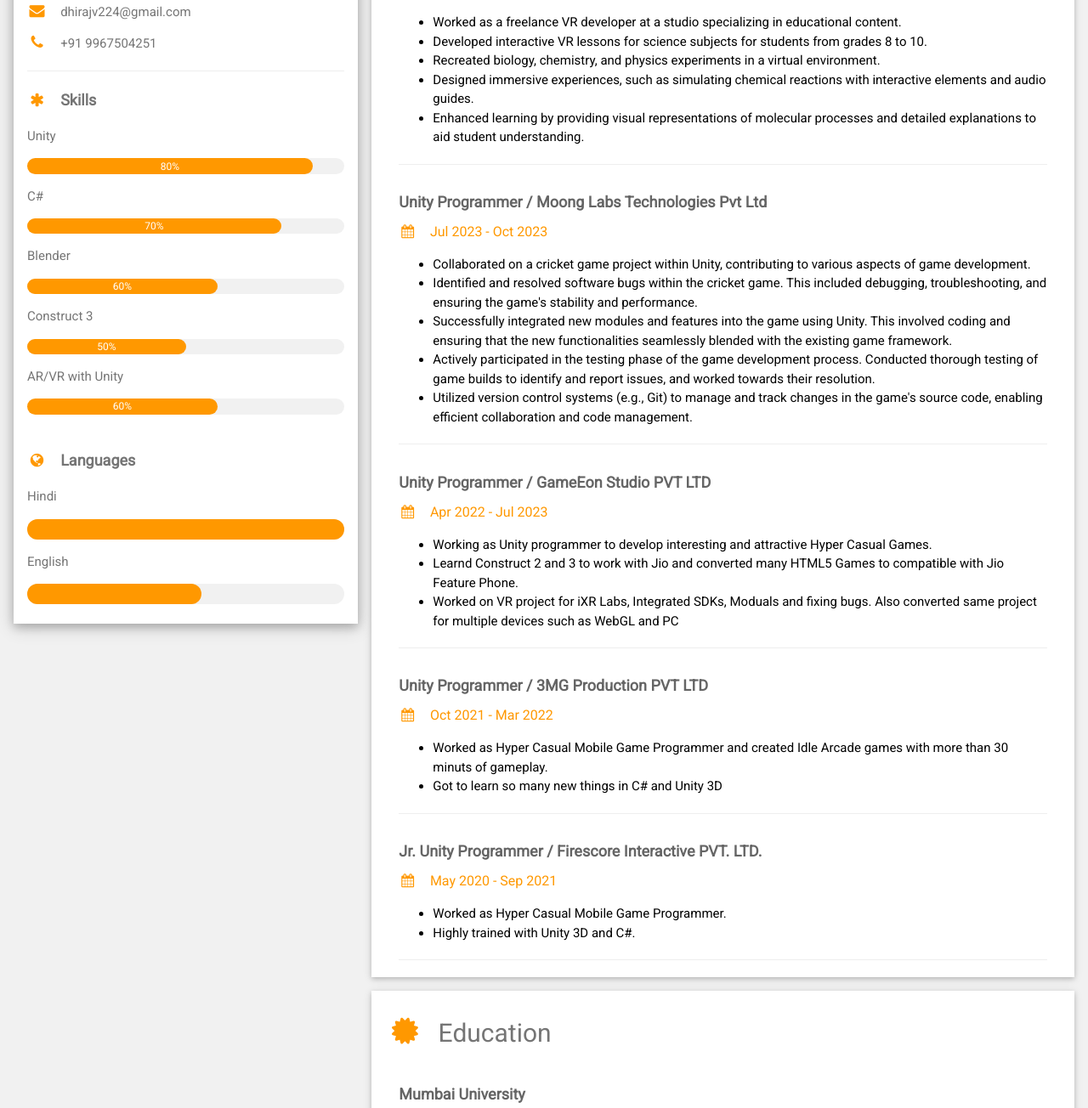
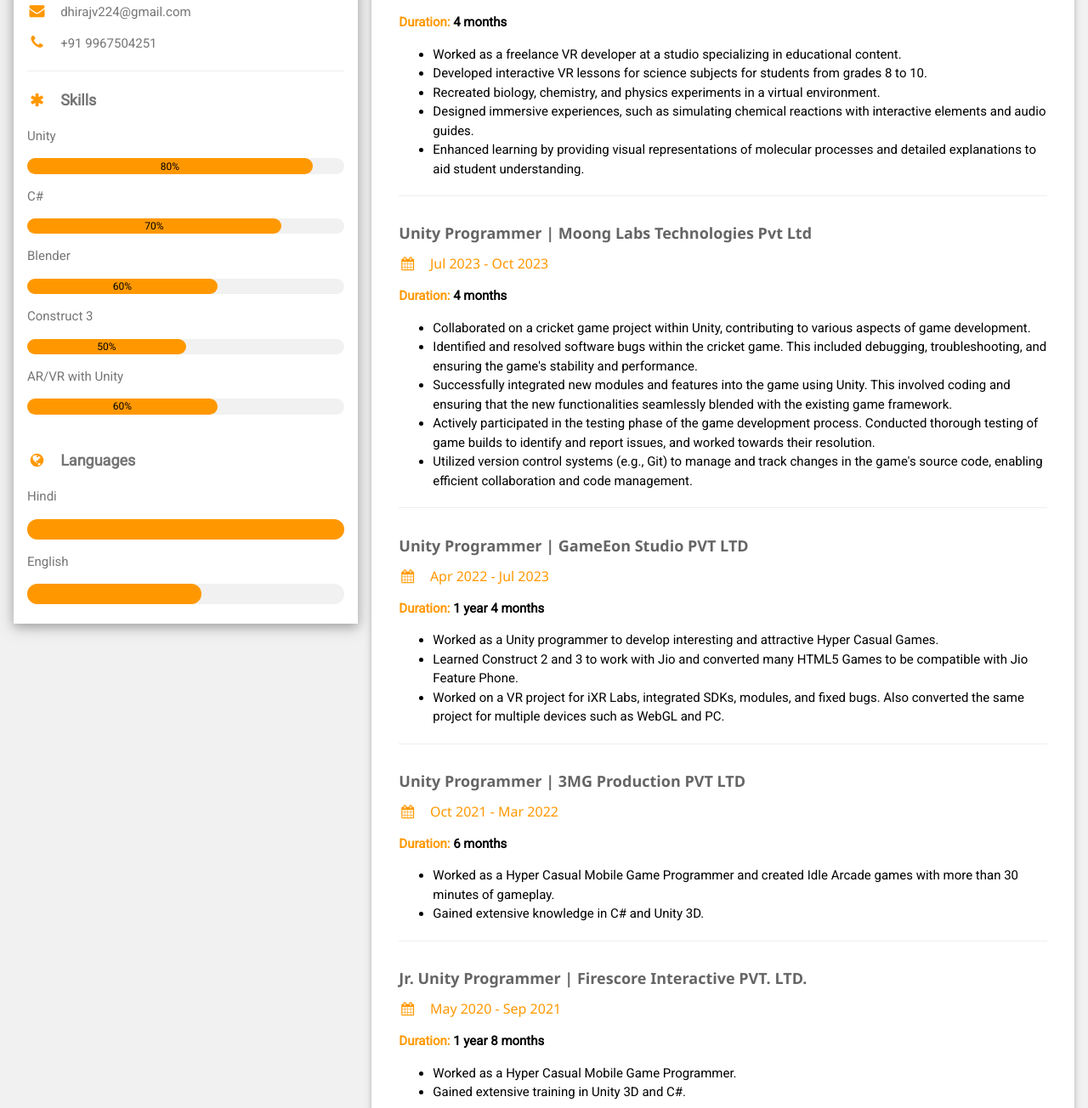
Before and after one commit to dhiraj7894/resume-cv, a plain HTML site: page index.html in a window 1280 px wide. Shown: the part 548-1852 px from the top of the page at 85% size. Drawn offline with nearby package versions, Linux system fonts and the light colour scheme.

Commit message:
Code optimization

```diff
--- a/index.html
+++ b/index.html
@@ -1,25 +1,14 @@
 <!DOCTYPE html>
-<html>
+<html lang="en">
 
 <head>
-  <title>DHIRAJLAL VISHWAKARMA</title>
   <meta charset="UTF-8">
-  <meta name="viewport" content="width=device-width, initial-scale=1">
+  <meta name="viewport" content="width=device-width, initial-scale=1.0">
+  <title>DHIRAJLAL VISHWAKARMA - Game Programmer</title>
   <link rel="stylesheet" href="https://www.w3schools.com/w3css/4/w3.css">
-  <link rel='stylesheet' href='https://fonts.googleapis.com/css?family=Roboto'>
+  <link rel="stylesheet" href="https://fonts.googleapis.com/css?family=Roboto">
   <link rel="stylesheet" href="https://cdnjs.cloudflare.com/ajax/libs/font-awesome/4.7.0/css/font-awesome.min.css">
-  <style>
-    html,
-    body,
-    h1,
-    h2,
-    h3,
-    h4,
-    h5,
-    h6 {
-      font-family: "Roboto", sans-serif
-    }
-  </style>
+  <link rel="stylesheet" href="styles.css"> <!-- External CSS -->
 </head>
 
 <body class="w3-light-grey">
@@ -31,8 +20,7 @@
     <div class="w3-row-padding">
 
       <!-- Left Column -->
-      <div class="w3-third">
-
+      <section class="w3-third">
         <div class="w3-white w3-text-grey w3-card-4">
           <div class="w3-display-container">
             <img src="./avtar.jpg" style="width:100%" alt="Avatar">
@@ -50,26 +38,23 @@
             <p class="w3-large"><b><i class="fa fa-asterisk fa-fw w3-margin-right w3-text-orange"></i>Skills</b></p>
             <p>Unity</p>
             <div class="w3-light-grey w3-round-xlarge w3-small">
-              <div class="w3-container w3-center w3-round-xlarge w3-orange" style="width:90%">
-                <div class="w3-center w3-text-white">80% </div></div>
+              <div class="w3-container w3-center w3-round-xlarge w3-orange" style="width:90%">80%</div>
             </div>
             <p>C#</p>
             <div class="w3-light-grey w3-round-xlarge w3-small">
-              <div class="w3-container w3-center w3-round-xlarge w3-orange" style="width:80%">
-                <div class="w3-center w3-text-white">70%</div>
-              </div>
+              <div class="w3-container w3-center w3-round-xlarge w3-orange" style="width:80%">70%</div>
             </div>
             <p>Blender</p>
             <div class="w3-light-grey w3-round-xlarge w3-small">
-              <div class="w3-container w3-center w3-round-xlarge w3-orange" style="width:60%"><div class="w3-center w3-text-white">60%</div></div>
+              <div class="w3-container w3-center w3-round-xlarge w3-orange" style="width:60%">60%</div>
             </div>
             <p>Construct 3</p>
             <div class="w3-light-grey w3-round-xlarge w3-small">
-              <div class="w3-container w3-center w3-round-xlarge w3-orange" style="width:50%"><div class="w3-center w3-text-white">50%</div></div>
+              <div class="w3-container w3-center w3-round-xlarge w3-orange" style="width:50%">50%</div>
             </div>
             <p>AR/VR with Unity</p>
             <div class="w3-light-grey w3-round-xlarge w3-small">
-              <div class="w3-container w3-center w3-round-xlarge w3-orange" style="width:60%"><div class="w3-center w3-text-white">60%</div></div>
+              <div class="w3-container w3-center w3-round-xlarge w3-orange" style="width:60%">60%</div>
             </div>
             <br>
 
@@ -85,138 +70,126 @@
             </div>
             <br>
           </div>
-        </div><br>
-
-        <!-- End Left Column -->
         </div>
+      </section>
 
       <!-- Right Column -->
-      <div class="w3-twothird">
-
-        <div class="w3-container w3-card w3-white w3-margin-bottom">
+      <section class="w3-twothird">
+        <article class="w3-container w3-card w3-white w3-margin-bottom">
           <h2 class="w3-text-grey w3-padding-16"><i
               class="fa fa-suitcase fa-fw w3-margin-right w3-xxlarge w3-text-orange"></i>Work Experience</h2>
+
+          <!-- Work Experience Item 1 -->
           <div class="w3-container">
-                <h5 class="w3-opacity"><b>Unity Programmer / ComXR Virtual Reality India</b></h5>
-                <!--<h6 class="w3-text-orange"><i class="fa fa-calendar fa-fw w3-margin-right"></i>Apr 2022 - <span
-                    class="w3-tag w3-orange w3-round">Current</span></h6>-->
+            <h5 class="w3-opacity"><b>Unity Programmer | ComXR Virtual Reality India</b></h5>
             <h6 class="w3-text-orange"><i class="fa fa-calendar fa-fw w3-margin-right"></i>Feb 2024 - Current</h6>
-                <p>
+            </p>
             <ul>
               <li>Currently working at a company specializing in VR/AR development for automotive projects.</li>
               <li>Focused on creating detailed VR/AR experiences for car refinement and refitment procedures.</li>
-                  <li>Created immersive info panels that provide in-depth information about every car part, enhancing user understanding and engagement.</li>
-                  <li>Utilized VR/AR technology to offer a hands-on learning experience for mechanics, engineers, and car enthusiasts, improving their skills and knowledge.</li>
+              <li>Created immersive info panels that provide in-depth information about every car part, enhancing user
+                understanding and engagement.</li>
+              <li>Utilized VR/AR technology to offer a hands-on learning experience for mechanics, engineers, and car
+                enthusiasts, improving their skills and knowledge.</li>
               <li>Worked on image tracking projects using PlayCanvas to enhance AR capabilities.</li>
-                  <li>Developed web-based automobile integration systems to provide seamless user experiences across platforms.</li>
+              <li>Developed web-based automobile integration systems to provide seamless user experiences across
+                platforms.</li>
             </ul>
-                </p>
             <hr>
           </div>
+
+          <!-- Work Experience Item 2 -->
           <div class="w3-container">
-                <h5 class="w3-opacity"><b>Unity Programmer / Constituents Ai And Technology Private Limited</b></h5>
+            <h5 class="w3-opacity"><b>Unity Programmer | Constituents Ai And Technology Private Limited</b></h5>
             <h6 class="w3-opacity">Freelance</h6>
-                <!--<h6 class="w3-text-orange"><i class="fa fa-calendar fa-fw w3-margin-right"></i>Apr 2022 - <span
-                    class="w3-tag w3-orange w3-round">Current</span></h6>-->
             <h6 class="w3-text-orange"><i class="fa fa-calendar fa-fw w3-margin-right"></i>Oct 2023 - Jan 2024</h6>
-                <p>
+            <p class="w3-text-orange"><strong>Duration:</strong> <span class="duration" data-start="2023-10-01" data-end="2024-02-03"></span>
             <ul>
               <li>Worked as a freelance VR developer at a studio specializing in educational content.</li>
               <li>Developed interactive VR lessons for science subjects for students from grades 8 to 10.</li>
               <li>Recreated biology, chemistry, and physics experiments in a virtual environment.</li>
-                  <li>Designed immersive experiences, such as simulating chemical reactions with interactive elements and audio guides.</li>
-                  <li>Enhanced learning by providing visual representations of molecular processes and detailed explanations to aid student understanding.</li>
+              <li>Designed immersive experiences, such as simulating chemical reactions with interactive elements and
+                audio guides.</li>
+              <li>Enhanced learning by providing visual representations of molecular processes and detailed explanations
+                to aid student understanding.</li>
             </ul>
-                </p>
             <hr>
           </div>
+
+          <!-- Work Experience Item 3 -->
           <div class="w3-container">
-                <h5 class="w3-opacity"><b>Unity Programmer / Moong Labs Technologies Pvt Ltd</b></h5>
-                <!--<h6 class="w3-text-orange"><i class="fa fa-calendar fa-fw w3-margin-right"></i>Apr 2022 - <span
-                    class="w3-tag w3-orange w3-round">Current</span></h6>-->
+            <h5 class="w3-opacity"><b>Unity Programmer | Moong Labs Technologies Pvt Ltd</b></h5>
             <h6 class="w3-text-orange"><i class="fa fa-calendar fa-fw w3-margin-right"></i>Jul 2023 - Oct 2023</h6>
-                <p>
+            <p class="w3-text-orange"><strong>Duration:</strong> <span class="duration" data-start="2023-07-01" data-end="2023-11-01"></span>
             <ul>
-                  <li>Collaborated on a cricket game project within Unity, contributing to various aspects of game development.</li>
-                  <li>Identified and resolved software bugs within the cricket game. This included debugging, troubleshooting, and ensuring the game's stability and performance.</li>
-                  <li>Successfully integrated new modules and features into the game using Unity. This involved coding and ensuring that the new functionalities seamlessly blended with the existing game framework.</li>
-                  <li> Actively participated in the testing phase of the game development process. Conducted thorough testing of game builds to identify and report issues, and worked towards their resolution.</li>
-                  <li>Utilized version control systems (e.g., Git) to manage and track changes in the game's source code, enabling efficient collaboration and code management.</li>
+              <li>Collaborated on a cricket game project within Unity, contributing to various aspects of game
+                development.</li>
+              <li>Identified and resolved software bugs within the cricket game. This included debugging,
+                troubleshooting, and ensuring the game's stability and performance.</li>
+              <li>Successfully integrated new modules and features into the game using Unity. This involved coding and
+                ensuring that the new functionalities seamlessly blended with the existing game framework.</li>
+              <li>Actively participated in the testing phase of the game development process. Conducted thorough testing
+                of game builds to identify and report issues, and worked towards their resolution.</li>
+              <li>Utilized version control systems (e.g., Git) to manage and track changes in the game's source code,
+                enabling efficient collaboration and code management.</li>
             </ul>
-                </p>
             <hr>
           </div>
+
+          <!-- Work Experience Item 4 -->
           <div class="w3-container">
-            <h5 class="w3-opacity"><b>Unity Programmer / GameEon Studio PVT LTD</b></h5>
-            <!--<h6 class="w3-text-orange"><i class="fa fa-calendar fa-fw w3-margin-right"></i>Apr 2022 - <span
-                class="w3-tag w3-orange w3-round">Current</span></h6>-->
+            <h5 class="w3-opacity"><b>Unity Programmer | GameEon Studio PVT LTD</b></h5>
             <h6 class="w3-text-orange"><i class="fa fa-calendar fa-fw w3-margin-right"></i>Apr 2022 - Jul 2023</h6>
-            <p>
+            <p class="w3-text-orange"><strong>Duration:</strong> <span class="duration" data-start="2022-04-25" data-end="2023-08-01"></span>
             <ul>
-              <li>Working as Unity programmer to develop interesting and attractive Hyper Casual Games.</li>
-              <li>Learnd Construct 2 and 3 to work with Jio and converted many HTML5 Games to compatible with Jio
+              <li>Worked as a Unity programmer to develop interesting and attractive Hyper Casual Games.</li>
+              <li>Learned Construct 2 and 3 to work with Jio and converted many HTML5 Games to be compatible with Jio
                 Feature Phone.</li>
-              <li>Worked on VR project for iXR Labs, Integrated SDKs, Moduals and fixing bugs. Also converted same
-                project for multiple devices such as WebGL and PC</li>
+              <li>Worked on a VR project for iXR Labs, integrated SDKs, modules, and fixed bugs. Also converted the same
+                project for multiple devices such as WebGL and PC.</li>
             </ul>
-            </p>
             <hr>
           </div>
+
+          <!-- Work Experience Item 5 -->
           <div class="w3-container">
-            <h5 class="w3-opacity"><b>Unity Programmer / 3MG Production PVT LTD</b></h5>
+            <h5 class="w3-opacity"><b>Unity Programmer | 3MG Production PVT LTD</b></h5>
             <h6 class="w3-text-orange"><i class="fa fa-calendar fa-fw w3-margin-right"></i>Oct 2021 - Mar 2022</h6>
-            <p>
+            <p class="w3-text-orange"><strong>Duration:</strong> <span class="duration" data-start="2021-10-01" data-end="2022-04-01"></span>
             <ul>
-              <li>Worked as Hyper Casual Mobile Game Programmer and created Idle Arcade games with more than 30 minuts
-                of gameplay.</li>
-              <li>Got to learn so many new things in C# and Unity 3D</li>
+              <li>Worked as a Hyper Casual Mobile Game Programmer and created Idle Arcade games with more than 30
+                minutes of gameplay.</li>
+              <li>Gained extensive knowledge in C# and Unity 3D.</li>
             </ul>
-            </p>
             <hr>
           </div>
+
+          <!-- Work Experience Item 6 -->
           <div class="w3-container">
-            <h5 class="w3-opacity"><b>Jr. Unity Programmer / Firescore Interactive PVT. LTD.</b></h5>
+            <h5 class="w3-opacity"><b>Jr. Unity Programmer | Firescore Interactive PVT. LTD.</b></h5>
             <h6 class="w3-text-orange"><i class="fa fa-calendar fa-fw w3-margin-right"></i>May 2020 - Sep 2021</h6>
-            <p>
+            <p class="w3-text-orange"><strong>Duration:</strong> <span class="duration" data-start="2020-02-01" data-end="2021-10-01"></span>
             <ul>
-              <li>Worked as Hyper Casual Mobile Game Programmer.</li>
-              <li>Highly trained with Unity 3D and C#.</li>
+              <li>Worked as a Hyper Casual Mobile Game Programmer.</li>
+              <li>Gained extensive training in Unity 3D and C#.</li>
             </ul>
-            </p>
             <hr>
           </div>
+          <!-- Work Experience Item 7 -->
           <!-- <div class="w3-container">
-            <h5 class="w3-opacity"><b>Space Manager / makerghat.org</b></h5>
-            <h6 class="w3-text-orange"><i class="fa fa-calendar fa-fw w3-margin-right"></i>Jan 2019 - Jul 2019</h6>
-            <p>
+            <h5 class="w3-opacity"><b>New Job Title / New Company</b></h5>
+            <h6 class="w3-text-orange"><i class="fa fa-calendar fa-fw w3-margin-right"></i>Start Date - End Date</h6>
             <ul>
-              <li>Led meetings, calls and on-site testing to understand specific member’s interests and needs. </li>
-              <li>Managed projects teams and coordinated the schedules. </li>
-              <li>Managed the finances for the house operations Worked on a project building a Sensor Hub. </li>
-              <li>Built prototypes using the 3D printer.</li>
+              <li>Description of your role and responsibilities.</li>
+              <li>Key achievements or projects you worked on.</li>
+              <li>Technologies or tools you used.</li>
             </ul>
-            </p>
+            <hr>
+          </div> -->
+        </article>
 
-            <br>
-          </div>
-          <div class="w3-container">
-            <h5 class="w3-opacity"><b>Data Coordinator for Community GIS / Asha Mumbai</b></h5>
-            <h6 class="w3-text-orange"><i class="fa fa-calendar fa-fw w3-margin-right"></i>Jan 2018 - Jul 2019</h6>
-            <p>
-            <ul>
-              <li>Extracted and cleaned Maharashtra census data and charted it geographically on maps.</li>
-              <li>This involved digitization, data cleaning and map making for the 36 districts using several government
-                and non-government sources.</li>
-              <li>I learned Linux, Database connection tools, Map creation tools on GIS Digitization using QGIS and
-                PostgreSQL.</li>
-              <li>Trained new team members in the data cleaning and map creation process. </li>
-              <li>Managed the data cleaning and map making teams in the digitization of the maps published by the
-                Maharashtra state government over period of 4 years.</li>
-            </ul>
-            </p><br>
-          </div> -->
-        </div>
-        <div class="w3-container w3-card w3-white">
+        <!-- Education Section -->
+        <article class="w3-container w3-card w3-white">
           <h2 class="w3-text-grey w3-padding-16"><i
               class="fa fa-certificate fa-fw w3-margin-right w3-xxlarge w3-text-orange"></i>Education</h2>
           <div class="w3-container">
@@ -231,22 +204,52 @@
             <p>HSC PMCB Science</p>
             <hr>
           </div>
+        </article>
+      </section>
+    </div>
   </div>
 
-        <!-- End Right Column -->
-      </div>
+  <!-- Footer -->
+  <footer class="w3-container w3-orange w3-center w3-margin-top">
+    <a href="https://github.com/dhiraj7894" aria-label="GitHub"><i
+        class="fa fa-github w3-hover-opacity w3-xxlarge"></i></a>
+    <a href="https://www.linkedin.com/in/dhirajlal/" aria-label="LinkedIn"><i
+        class="fa fa-linkedin w3-hover-opacity w3-xxlarge"></i></a>
+    <a href="https://dhiraj7894.github.io/portfolio/" aria-label="Portfolio"><i
+        class="fa fa-globe w3-hover-opacity w3-xxlarge"></i></a>
+  </footer>
 
-      <!-- End Grid -->
-    </div>
+  <!-- JavaScript to Calculate Duration -->
+  <script>
+    function calculateDuration(startDate, endDate) {
+      const start = new Date(startDate);
+      const end = endDate === "Current" ? new Date() : new Date(endDate);
 
-    <!-- End Page Container -->
-  </div>
+      let years = end.getFullYear() - start.getFullYear();
+      let months = end.getMonth() - start.getMonth();
 
-  <footer class="w3-container w3-orange w3-center w3-margin-top">
-    <a href="https://github.com/dhiraj7894"><i class="fa fa-github w3-hover-opacity w3-xxlarge"></i></a>
-    <a href="https://www.linkedin.com/in/dhirajlal/"><i class="fa fa-linkedin w3-hover-opacity w3-xxlarge"> </i> </a>
-    <a href="https://dhiraj7894.github.io/portfolio/"><i class="fa fa-globe w3-hover-opacity w3-xxlarge"> </i> </a>
-  </footer>
+      if (months < 0) {
+        years--;
+        months += 12;
+      }
+
+      // Logic to handle 0 years or 0 months
+      if (years === 0) {
+        return `${months} month${months !== 1 ? 's' : ''}`; // Show only months
+      } else if (months === 0) {
+        return `${years} year${years !== 1 ? 's' : ''}`; // Show only years
+      } else {
+        return `${years} year${years !== 1 ? 's' : ''} ${months} month${months !== 1 ? 's' : ''}`; // Show both
+      }
+    }
+
+    // Apply duration to all elements with the "duration" class
+    document.querySelectorAll('.duration').forEach(element => {
+      const startDate = element.getAttribute('data-start');
+      const endDate = element.getAttribute('data-end');
+      element.textContent = calculateDuration(startDate, endDate);
+    });
+  </script>
 
 </body>
 
--- /dev/null
+++ b/styles.css
@@ -0,0 +1,22 @@
+/* Add your custom styles here */
+body {
+    font-family: "Roboto", sans-serif;
+  }
+
+  .w3-light-grey {
+    background-color: #f1f1f1;
+  }
+
+  .w3-orange {
+    background-color: #ff9800;
+  }
+
+  .w3-text-orange {
+    color: #ff9800;
+  }
+  .duration{
+    color: #000;
+    font-weight: 700;
+  }
+
+  /* Add more styles as needed */
```
Lines whose indentation alone changed are shown as unchanged.
